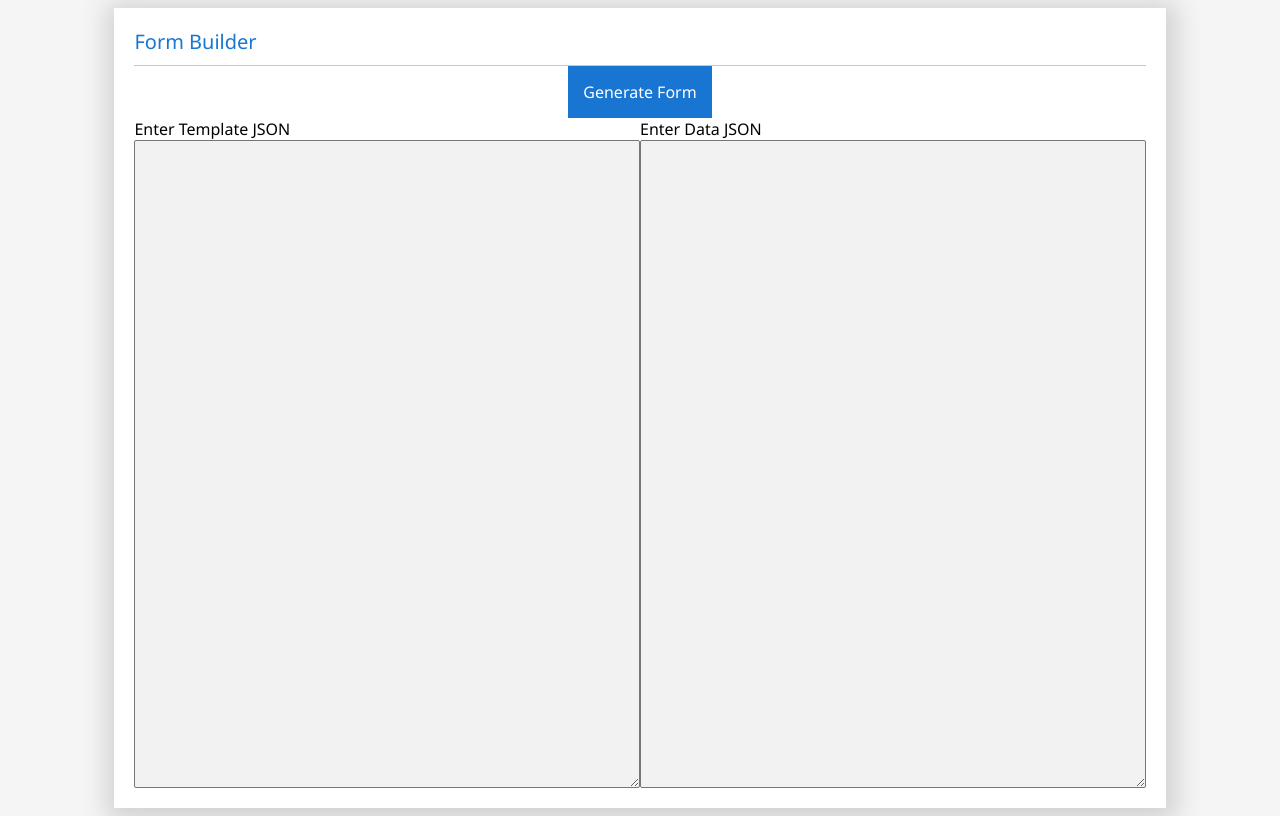
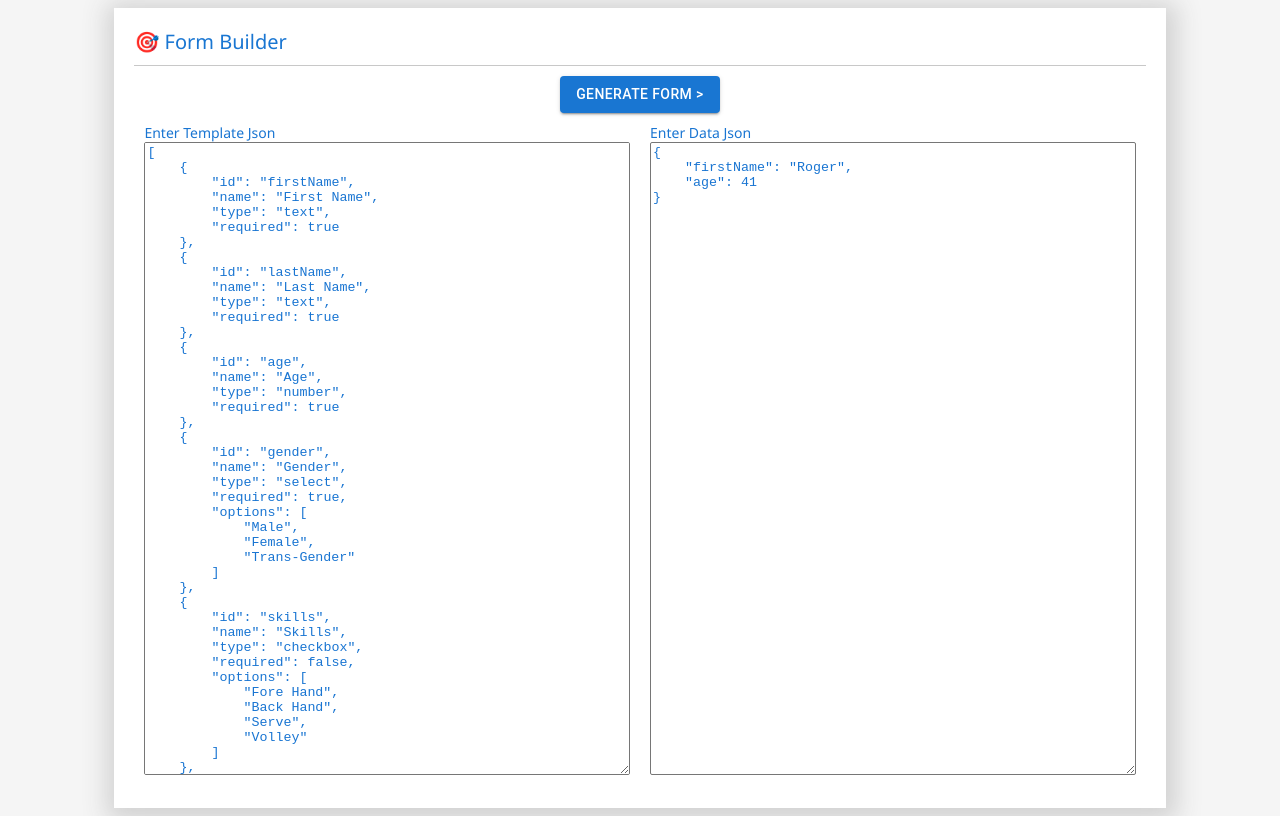
Before and after one commit to Srinivasan-P-Git/form-builder-app, a React (Create React App) app: page /configure-json in a window 1280 px wide. Built offline with nearby package versions, Linux system fonts and the light colour scheme.

Commit message:
Wrapup Json implementation

```diff
--- a/src/components/button/button.component.jsx
+++ b/src/components/button/button.component.jsx
@@ -1,7 +1,11 @@
 import "./button.styles.scss";
 
-const Button = ({ children }) => {
-  return <div className="button-container">{children}</div>;
+const Button = ({ children, ...args }) => {
+  return (
+    <div className="button-container" {...args}>
+      {children}
+    </div>
+  );
 };
 
 export default Button;
--- a/src/components/configure-json/configure-json.component.jsx
+++ b/src/components/configure-json/configure-json.component.jsx
@@ -1,22 +1,105 @@
+import { useContext } from "react";
+import { useNavigate } from "react-router-dom";
+import { Form, Field } from "react-final-form";
+
+import Button from "@mui/material/Button";
+import FormControl from "@mui/material/FormControl";
+import FormHelperText from "@mui/material/FormHelperText";
+import {
+  INITIAL_FORM_DATA,
+  ConfigureJsonContext,
+} from "./../../context/configure-json/configure-json.context";
+
+import {
+  isArray,
+  isRequired,
+  isValidJSON,
+  combineValidators,
+} from "./../../utils/validations.utils";
+
 import "./configure-json.styles.scss";
 
-import Button from "../button/button.component";
+const ConfigureJson = () => {
+  const navigate = useNavigate();
+  const { setJsonTemplate, setJsonData } = useContext(ConfigureJsonContext);
+  const jsonTemplateFieldValidator = combineValidators(
+    isRequired,
+    isValidJSON,
+    isArray
+  );
+  const jsonDataFieldValidator = combineValidators(isValidJSON);
 
-const ConfigureJson = () => {
   return (
-    <div className="configure-json-container">
-      <Button>Generate Form</Button>
-      <div className="configure-json-wrapper">
-        <div className="json-template">
-          <label>Enter Template JSON</label>
-          <textarea></textarea>
-        </div>
-        <div className="json-data">
-          <label>Enter Data JSON</label>
-          <textarea></textarea>
-        </div>
-      </div>
-    </div>
+    <Form
+      onSubmit={(data) => {
+        const { jsonTemplate, jsonData } = data;
+        setJsonTemplate(jsonTemplate);
+        setJsonData(jsonData);
+        navigate("/form");
+      }}
+      render={(formRenderProps) => {
+        const { handleSubmit, submitting } = formRenderProps;
+        return (
+          <form onSubmit={handleSubmit}>
+            <Button disabled={submitting} type="submit" variant="contained">
+              Generate Form {">"}
+            </Button>
+            <div className="configure-json-wrapper">
+              <Field
+                key={"jsonTemplate"}
+                name={"jsonTemplate"}
+                initialValue={JSON.stringify(
+                  INITIAL_FORM_DATA.jsonTemplate,
+                  undefined,
+                  4
+                )}
+                validate={jsonTemplateFieldValidator}
+                render={(fieldRenderProps) => {
+                  let { input, meta } = fieldRenderProps;
+                  let isValid = {};
+                  if (meta.error && meta.touched) {
+                    isValid["error"] = true;
+                    isValid["helperText"] = meta.error;
+                  }
+                  return (
+                    <FormControl className="jsonTemplate" error={isValid.error}>
+                      <label>Enter Template Json</label>
+                      <textarea {...input} spellCheck={false}></textarea>
+                      <FormHelperText>{isValid["helperText"]}</FormHelperText>
+                    </FormControl>
+                  );
+                }}
+              />
+              <Field
+                key={"jsonData"}
+                name={"jsonData"}
+                initialValue={JSON.stringify(
+                  INITIAL_FORM_DATA.jsonData,
+                  undefined,
+                  4
+                )}
+                validate={jsonDataFieldValidator}
+                render={(fieldRenderProps) => {
+                  let { input, meta } = fieldRenderProps;
+                  let isValid = {};
+                  if (meta.error && meta.touched) {
+                    isValid["error"] = true;
+                    isValid["helperText"] = meta.error;
+                  }
+                  return (
+                    <FormControl className="jsonData" error={isValid.error}>
+                      <label>Enter Data Json</label>
+                      <textarea {...input} spellCheck={false}></textarea>
+                      <FormHelperText>{isValid["helperText"]}</FormHelperText>
+                    </FormControl>
+                  );
+                }}
+              />
+            </div>
+          </form>
+        );
+      }}
+    />
   );
 };
 
--- a/src/components/configure-json/configure-json.styles.scss
+++ b/src/components/configure-json/configure-json.styles.scss
@@ -1,21 +1,32 @@
-.configure-json-container {
+$color:#1975d2;
+form {
     display: flex;
     flex-direction: column;
     align-items: center;
     width: 100%;
     height: 100vh;
+    padding-top: 10px;
+
     .configure-json-wrapper {
         width: 100%;
         height: 100%;
         display: flex;
-        .json-template, .json-data {
+
+        .jsonTemplate,
+        .jsonData {
             display: flex;
             flex-direction: column;
             width: 50%;
+            padding: 10px;
+            label {
+                font-size: 14px;
+                color: $color;
+            }
+
             textarea {
                 height: 100%;
-                background-color: rgb(242, 242, 242);
                 border-radius: 2px;
+                color: $color;
             }
         }
     }
--- a/src/components/form-builder/form-builder.component.jsx
+++ b/src/components/form-builder/form-builder.component.jsx
@@ -9,8 +9,9 @@ import {
   ModalContext,
   MODAL_INITIAL_STATE,
 } from "../../context/modal/modal.context";
-import { formTemplateUrl, formDataUrl } from "./../../config/form-api.config";
+// import { formTemplateUrl, formDataUrl } from "./../../config/form-api.config";
 import { generateFormFields } from "./../../utils/generate-form-fields.utils";
+import { ConfigureJsonContext } from "./../../context/configure-json/configure-json.context";
 
 import "./form-builder.styles.scss";
 
@@ -25,7 +26,21 @@ const FormBuilder = () => {
   const navigate = useNavigate();
 
   const { dispatchModal } = useContext(ModalContext);
+  const { jsonTemplate, jsonData } = useContext(ConfigureJsonContext);
 
+  useEffect(() => {
+    dispatch({
+      type: "SET_FORM",
+      payload: {
+        formTemplate: JSON.parse(jsonTemplate),
+        formData: JSON.parse(jsonData),
+      },
+    });
+  }, [jsonTemplate, jsonData, dispatch]);
+
+  /**
+   * TODO: For Use API Feature
+   *
   useEffect(() => {
     const fetchData = async () => {
       try {
@@ -59,17 +74,10 @@ const FormBuilder = () => {
     };
     fetchData();
   }, []);
+   *
+   */
 
-  const submitForm = (data) =>
-    fetch(formDataUrl, {
-      method: "POST",
-      headers: {
-        "Content-Type": "application/json",
-      },
-      body: JSON.stringify(data),
-    })
-      .then((res) => res.json())
-      .then(() => {
+  const submitForm = (data) => {
     dispatchModal({
       type: "SHOW_MODAL",
       payload: {
@@ -82,28 +90,11 @@ const FormBuilder = () => {
               payload: MODAL_INITIAL_STATE,
             });
           },
-              content: "Data Submitted Successfully",
+          content: JSON.stringify(data),
         },
       },
     });
-      })
-      .catch((err) => {
-        dispatchModal({
-          type: "SHOW_MODAL",
-          payload: {
-            modalType: "Alert",
-            modalProps: {
-              handleClose: () => {
-                dispatchModal({
-                  type: "HIDE_MODAL",
-                  payload: MODAL_INITIAL_STATE,
-                });
-              },
-              content: `${err} - Error in submitting Data`,
-            },
-          },
-        });
-      });
+  };
 
   return (
     <div className="form-container">
--- a/src/components/header/header.component.jsx
+++ b/src/components/header/header.component.jsx
@@ -1,13 +1,17 @@
+import { useNavigate } from "react-router-dom";
+
 import "./header.styles.scss";
 
 const Header = () => {
-    return (
-        <div className="header-container">
-             <div className="title">
-                Form Builder
-             </div>
-        </div>
-    )
-}
+  const navigate = useNavigate();
+  const goToHome = () => navigate("/");
+  return (
+    <div className="header-container">
+      <div className="title" onClick={goToHome}>
+        🎯 Form Builder
+      </div>
+    </div>
+  );
+};
 
 export default Header;
--- a/src/components/header/header.styles.scss
+++ b/src/components/header/header.styles.scss
@@ -7,5 +7,6 @@
         font-size: 20px;
         padding-bottom: 1%;
         color: #1976d2;
+        cursor: pointer;
     }
 }
--- /dev/null
+++ b/src/context/configure-json/configure-json.context.jsx
@@ -0,0 +1,71 @@
+import { createContext, useState } from "react";
+
+export const INITIAL_FORM_DATA = {
+  jsonTemplate: [
+    {
+      id: "firstName",
+      name: "First Name",
+      type: "text",
+      required: true,
+    },
+    {
+      id: "lastName",
+      name: "Last Name",
+      type: "text",
+      required: true,
+    },
+    {
+      id: "age",
+      name: "Age",
+      type: "number",
+      required: true,
+    },
+    {
+      id: "gender",
+      name: "Gender",
+      type: "select",
+      required: true,
+      options: ["Male", "Female", "Trans-Gender"],
+    },
+    {
+      id: "skills",
+      name: "Skills",
+      type: "checkbox",
+      required: false,
+      options: ["Fore Hand", "Back Hand", "Serve", "Volley"],
+    },
+    {
+      id: "playStyle",
+      name: "Playing Style",
+      type: "select",
+      required: false,
+      options: ["Aggressive", "Defensive"],
+    },
+  ],
+  jsonData: {
+    firstName: "Roger",
+    age: 41,
+  },
+};
+
+export const ConfigureJsonContext = createContext({
+  jsonTemplate: INITIAL_FORM_DATA.jsonTemplate,
+  jsonData: INITIAL_FORM_DATA.jsonData,
+  setJsonTemplate: () => {},
+  setJsonData: () => {},
+});
+
+export const ConfigureJsonContextProvider = ({ children }) => {
+  const [jsonTemplate, setJsonTemplate] = useState(
+    INITIAL_FORM_DATA.jsonTemplate
+  );
+  const [jsonData, setJsonData] = useState(INITIAL_FORM_DATA.jsonData);
+
+  return (
+    <ConfigureJsonContext.Provider
+      value={{ jsonTemplate, jsonData, setJsonTemplate, setJsonData }}
+    >
+      {children}
+    </ConfigureJsonContext.Provider>
+  );
+};
--- a/src/index.js
+++ b/src/index.js
@@ -4,6 +4,7 @@ import { BrowserRouter } from "react-router-dom";
 
 import App from "./App";
 import { ModalContextProvider } from "./context/modal/modal.context";
+import { ConfigureJsonContextProvider } from "./context/configure-json/configure-json.context";
 
 const appRoot = document.getElementById("app-root");
 
@@ -11,7 +12,9 @@ ReactDOM.render(
   <StrictMode>
     <BrowserRouter>
       <ModalContextProvider>
-        <App />
+        <ConfigureJsonContextProvider>
+          <App />
+        </ConfigureJsonContextProvider>
       </ModalContextProvider>
     </BrowserRouter>
   </StrictMode>,
--- a/src/routes/navigate/navigate.component.jsx
+++ b/src/routes/navigate/navigate.component.jsx
@@ -16,7 +16,9 @@ const Navigate = () => {
             <Link to={"configure-json"}>{"Use JSON {...}"}</Link>
           </Button>
           <Button>
-            <Link to={"configure-api"}>{"Use API </>"}</Link>
+            {"Use API </>"}
+            <div className="btn-subtext">Coming soon...</div>
+            {/* <Link to={"configure-api"}>{"Use API </>"}</Link> */}
           </Button>
         </div>
       </div>
--- a/src/routes/navigate/navigate.styles.scss
+++ b/src/routes/navigate/navigate.styles.scss
@@ -22,6 +22,12 @@ $hundredPercent:100%;
             display: flex;
             width: $hundredPercent;
             justify-content: space-evenly;
+
+            .btn-subtext {
+                font-size: 8px;
+                font-style: italic;
+                text-align: right;
+            }
         }
         flex: 2 0 auto;
     }
--- a/src/utils/validations.utils.js
+++ b/src/utils/validations.utils.js
@@ -1,6 +1,8 @@
 export const VALIDATION_MESSAGES = {
   REQUIRED_FIELD: "Required Field",
   NUMBER_FIELD: "Please Enter a Number",
+  JSON_FIELD: "Please Enter a Valid JSON",
+  ARRAY_FIELD: "Please Enter an Array",
 };
 
 export const isRequired = (value) => {
@@ -12,6 +14,21 @@ export const isRequired = (value) => {
 export const isNumber = (value) =>
   isNaN(value) ? VALIDATION_MESSAGES.NUMBER_FIELD : undefined;
 
+export const isValidJSON = (value) => {
+  try {
+    JSON.parse(value);
+    return undefined;
+  } catch (e) {
+    return VALIDATION_MESSAGES.JSON_FIELD;
+  }
+};
+
+export const isArray = (value) => {
+  return Array.isArray(JSON.parse(value))
+    ? undefined
+    : VALIDATION_MESSAGES.ARRAY_FIELD;
+};
+
 export const combineValidators =
   (...validators) =>
   (fieldValue) =>
```
Lines whose indentation alone changed are shown as unchanged.
